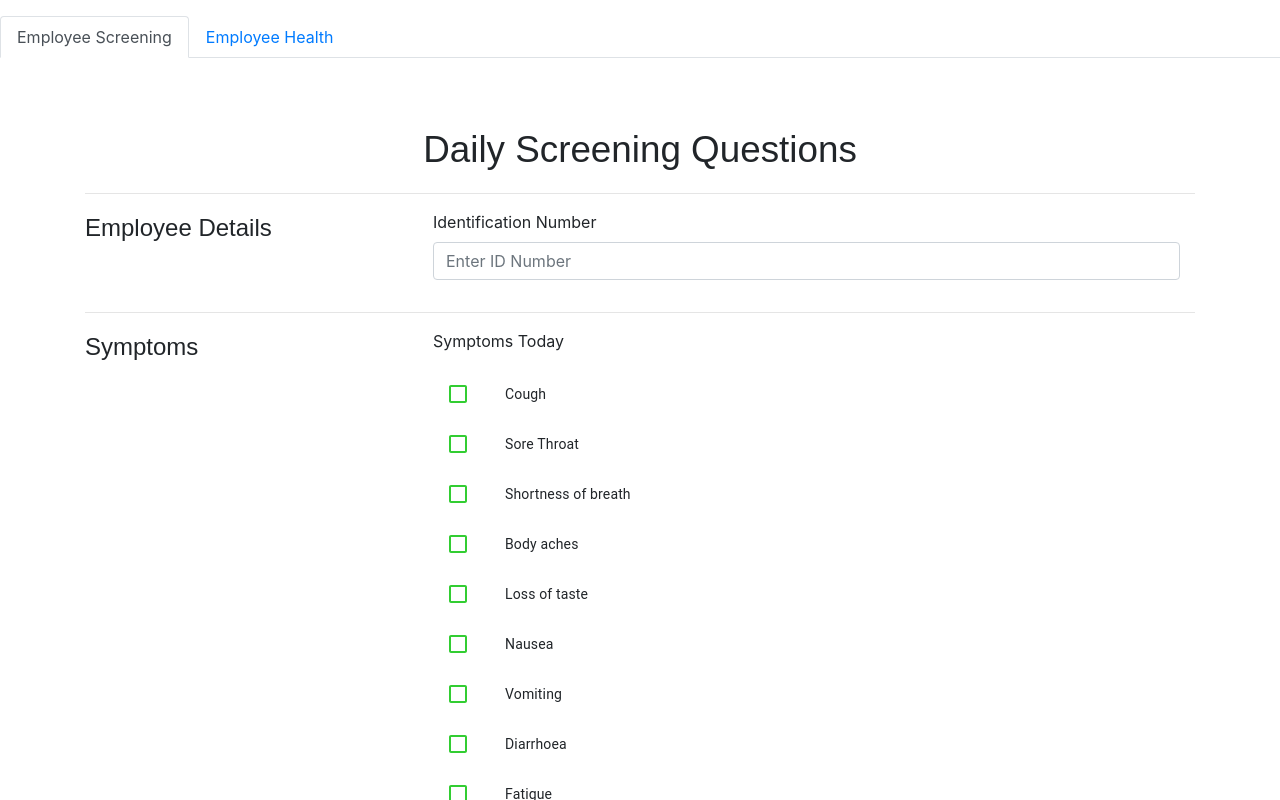
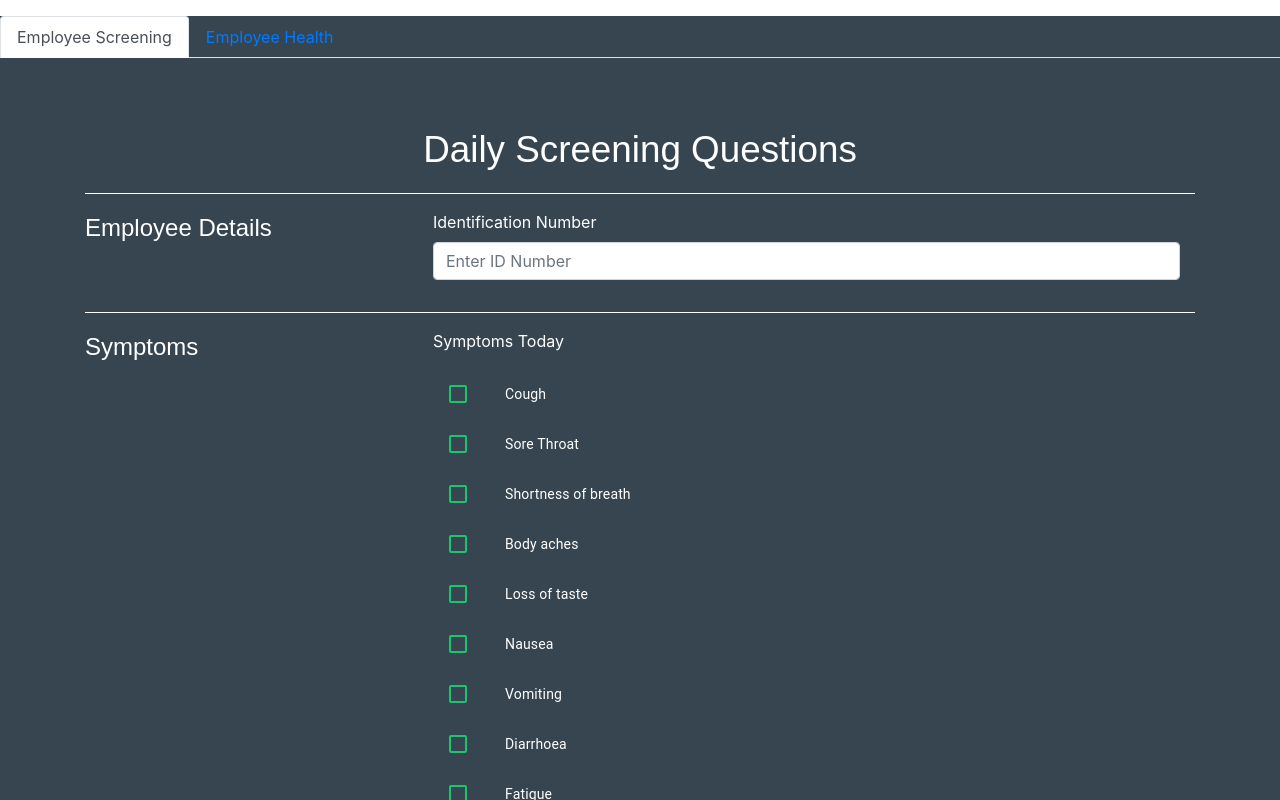
Before and after one commit to kialanpillay/compli-client, a React (Create React App) app in the folder app/: page /capture in a window 1280 px wide. Both pictures are taken after a click on the tab "Employee Screening". Shown: the top 800 px of the page. Built offline with nearby package versions, Linux system fonts and the light colour scheme.

Commit message:
RB fixed, post not working

```diff
--- a/app/package.json
+++ b/app/package.json
@@ -4,6 +4,7 @@
   "private": true,
   "dependencies": {
     "@material-ui/core": "^4.11.0",
+    "@material-ui/icons": "^4.9.1",
     "@testing-library/jest-dom": "^5.11.5",
     "@testing-library/react": "^11.1.2",
     "@testing-library/user-event": "^12.2.2",
--- a/app/src/components/Checklist.js
+++ b/app/src/components/Checklist.js
@@ -58,7 +58,7 @@ export default class Checklist extends Component {
                   checked={this.state.checked.indexOf(value) !== -1}
                   tabIndex={-1}
                   disableRipple
-                  style={{ color: "#32CD32" }}
+                  style={{ color: "#17c671" }}
                 />
               </ListItemIcon>
               {this.props.variant === "experiment" ? (
--- a/app/src/pages/Capture.js
+++ b/app/src/pages/Capture.js
@@ -1,20 +1,18 @@
 import React, { Component } from "react";
-import Container from "react-bootstrap/Container";
 import Tabs from "react-bootstrap/Tabs";
 import Tab from "react-bootstrap/Tab";
 import Col from "react-bootstrap/Col";
-import Row from "react-bootstrap/Row";
 import Form from "react-bootstrap/Form";
 import Button from "react-bootstrap/Button";
 import OverlayTrigger from "react-bootstrap/OverlayTrigger";
-import Tooltip from "react-bootstrap/Tooltip";
 import "./DailyCapture.css";
 import Checklist from "../components/Checklist";
 import FormControl from "@material-ui/core/FormControl";
 import FormControlLabel from "@material-ui/core/FormControlLabel";
-import { RadioGroup } from "@material-ui/core";
+import { Container, RadioGroup } from "@material-ui/core";
 import Radio from "@material-ui/core/Radio";
 import Alert from "react-bootstrap/Alert";
+import CheckIcon from "@material-ui/icons/Check";
 
 const symptomsData = [
   {
@@ -69,7 +67,7 @@ export default class Capture extends Component {
       selectedSymptoms: [],
       selectedCert: [],
       tempHigh: false,
-      upload:false,
+      upload: false,
     };
     this.callbackChecklist = this.callbackChecklist.bind(this);
     this.handleChange = this.handleChange.bind(this);
@@ -96,11 +94,12 @@ export default class Capture extends Component {
   checkTemp = (temp) => {
     // income tax number is 10 digits
     if (temp > 38) {
-      this.state.tempHigh = true;
+      this.setState({ tempHigh: true });
     }
   };
 
   post = () => {
+    this.setState({ upload: true });
     const payload = {
       empID: this.state.empID,
       empTemp: this.state.empTemp,
@@ -108,7 +107,7 @@ export default class Capture extends Component {
       empExposure: this.state.empExposure,
       symptoms: selectedSymptomsConverted,
     };
-    const endpoint = `https://compli-api.herokuapp.com/`;
+    const endpoint = `https://compli-api.herokuapp.com/screening/`;
     fetch(endpoint, {
       method: "POST",
       headers: {
@@ -124,13 +123,34 @@ export default class Capture extends Component {
       });
   };
   alertOnClose = () => {
-    window.location.href = "/"
+    window.location.href = "/";
   };
+  handleChangeTravel = (event) => {
+    this.setState({ value: event.target.value });
+    this.setState({ empTravel: event.target.value });
+    console.log(this.state.empTravel);
+  };
+  handleChangeExposure = (event) => {
+    this.setState({ value: event.target.value });
+    this.setState({ empExposure: event.target.value });
+    console.log(this.state.empExposure);
+  };
+
   render() {
     return (
-      <div style={{ overflowX: "none" }}>
-        <Tabs defaultActiveKey="capture" style={{ marginTop: "1rem" }}>
-          <Tab eventKey="daily-capture" title="Employee Screening">
+      <div
+        className="p-Div"
+        style={{ overflowX: "none", backgroundColor: "#36454F" }}
+      >
+        <Tabs
+          defaultActiveKey="capture"
+          style={{ marginTop: "1rem", backgroundColor: "#36454F" }}
+        >
+          <Tab
+            eventKey="daily-capture"
+            title="Employee Screening"
+            style={{ backgroundColor: "#36454F" }}
+          >
             <div className="container u-form">
               <div className="pageHeading">Daily Screening Questions</div>
               <hr /> {/*Splits up sections*/}
@@ -167,6 +187,7 @@ export default class Capture extends Component {
                         callback={this.callbackChecklist}
                       />
                     </Form.Group>
+                    <img src={"./Covid.png"} height="350" alt="Graphic"></img>
                   </div>
                 </div>
                 <hr />
@@ -192,19 +213,20 @@ export default class Capture extends Component {
                         anyone who has tested positive for COVID-19?
                       </Form.Label>
 
-                      <FormControl component="fieldset">
+                      <FormControl>
                         <RadioGroup
-                          value={this.state.empExposure}
-                          onChange={this.handleChange}
+                          value={this.state.value}
+                          onChange={this.handleChangeTravel}
+                          name="Exposure"
                         >
                           <FormControlLabel
                             value="0"
-                            control={<Radio style={{ color: "#32CD32" }} />}
+                            control={<Radio style={{ color: "#17c671" }} />}
                             label="No"
                           />
                           <FormControlLabel
                             value="1"
-                            control={<Radio style={{ color: "#32CD32" }} />}
+                            control={<Radio style={{ color: "#17c671" }} />}
                             label="Yes"
                           />
                         </RadioGroup>
@@ -218,19 +240,20 @@ export default class Capture extends Component {
                         Regulations?{" "}
                       </Form.Label>
 
-                      <FormControl component="fieldset">
+                      <FormControl>
                         <RadioGroup
-                          value={this.state.empTravel}
-                          onChange={this.handleChange}
+                          name="Travel"
+                          value={this.state.value}
+                          onChange={this.handleChangeExposure}
                         >
                           <FormControlLabel
                             value="0"
-                            control={<Radio style={{ color: "#32CD32" }} />}
+                            control={<Radio style={{ color: "#17c671" }} />}
                             label="No"
                           />
                           <FormControlLabel
                             value="1"
-                            control={<Radio style={{ color: "#32CD32" }} />}
+                            control={<Radio style={{ color: "#17c671" }} />}
                             label="Yes"
                           />
                         </RadioGroup>
@@ -260,8 +283,8 @@ export default class Capture extends Component {
                       onClick={() => this.post()}
                       style={{
                         marginLeft: "15px",
-                        backgroundColor: "green",
-                        border: "#4E2E84",
+                        backgroundColor: "#17c671",
+                        border: "#17c671",
                         height: "50px",
                         width: "90px",
                       }}
@@ -283,6 +306,11 @@ export default class Capture extends Component {
                       {this.state.tempHigh
                         ? "Notify Manager"
                         : "Form Submitted"}
+                      <CheckIcon
+                        style={{
+                          marginRight: "5px",
+                        }}
+                      />
                     </Alert>
                   </div>
                 </div>
@@ -295,3 +323,4 @@ export default class Capture extends Component {
     );
   }
 }
+//<a href="https://stories.freepik.com/people">Illustration by Freepik Stories</a>
--- a/app/src/pages/DailyCapture.css
+++ b/app/src/pages/DailyCapture.css
@@ -8,16 +8,19 @@
   .u-div {
     display: flex;
     justify-content: space-around;
+    color: white;
   }
 
   .ucontent-div {
     width: 70%;
+    color: white;
   }
 
   .ulabel {
     width: 30%;
     font-family: "Fira Sans", sans-serif;
     font-size: 1.5rem;
+    color: white;
   }
 
   .fixpadding {
@@ -29,8 +32,12 @@
     font-size: 2.3rem;
     margin: auto;
     text-align: center;
+    color: white;
   }
 
   p {
     margin: 0
   }
+  hr {
+    border-color:white;
+}
```
Also changed, not shown: app/public/Covid.png (added), 1 other file (tests, documents, lock files or other folders).
